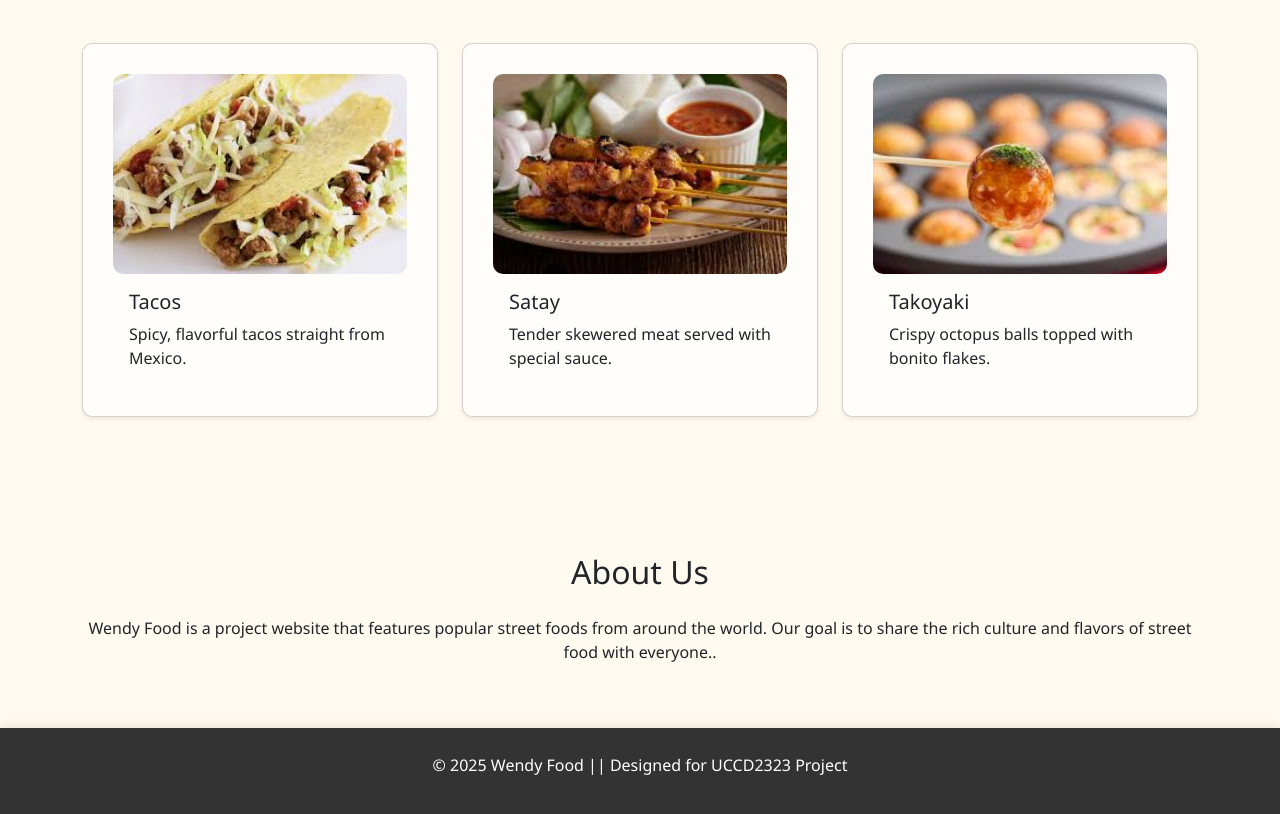
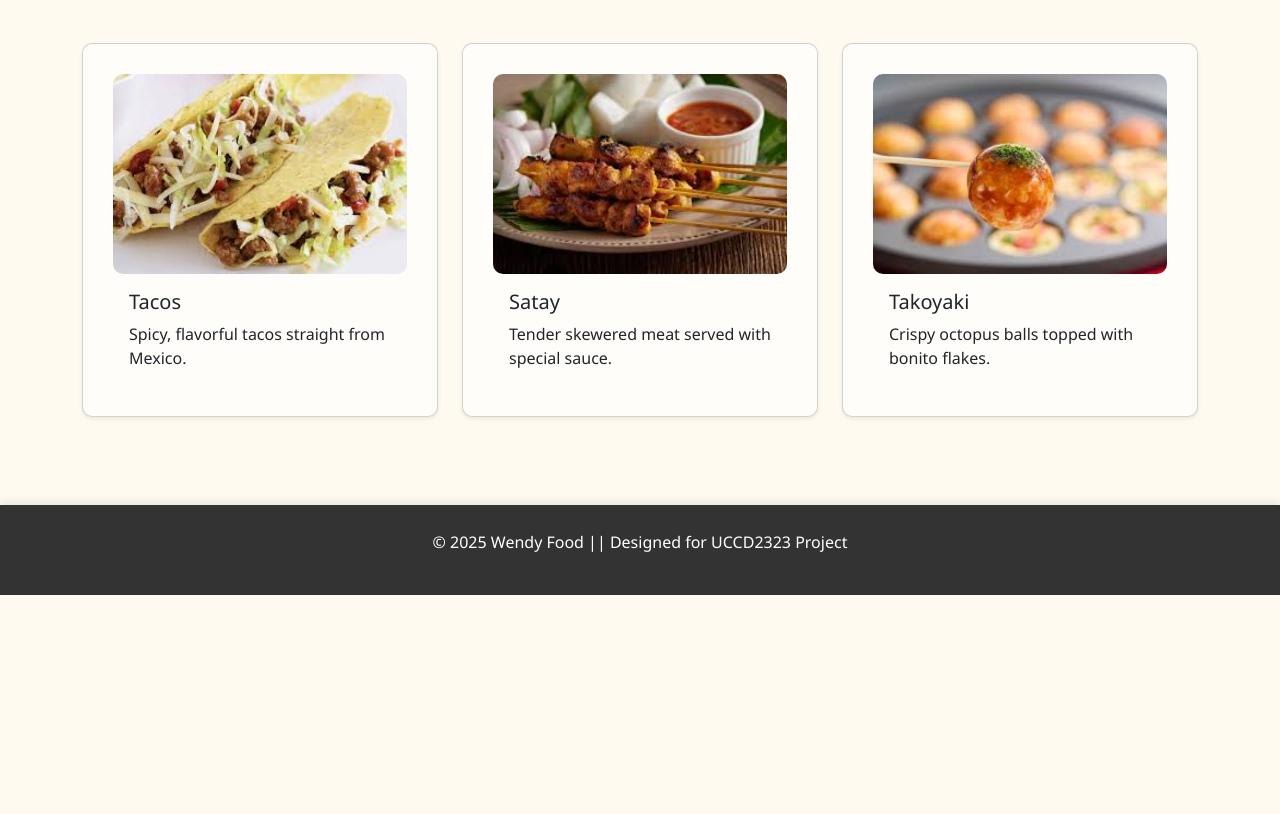
Before and after one commit to EWJ123/Wendyfood, a plain HTML site: page index.html in a window 1280 px wide. Shown: the part 757-1571 px from the top of the page. After the commit the page ends 1352 px from the top, so only its background shows below. Drawn offline with nearby package versions, Linux system fonts and the light colour scheme.

Commit message:
Update index.html

```diff
--- a/index.html
+++ b/index.html
@@ -85,7 +85,7 @@
           </li>
 
           <li class="nav-item">
-            <a class="nav-link" href="#about">About us</a>
+            <a class="nav-link" href="about.html">About us</a>
           </li>
         </ul>
         </ul>
@@ -149,17 +149,6 @@
     </div>
   </section>
 
-
-  <!-- About Section -->
-  <section id="about" class="container py-5">
-    <h2 class="text-center mb-4">About Us</h2>
-    <p class="text-center">
-      Wendy Food is a project website that features popular street foods from around the world.
-      Our goal is to share the rich culture and flavors of street food with everyone..
-    </p>
-  </section>
-
-
   <!-- Footer -->
   <footer>
     <p>&copy; 2025 Wendy Food || Designed for UCCD2323 Project</p>
```
